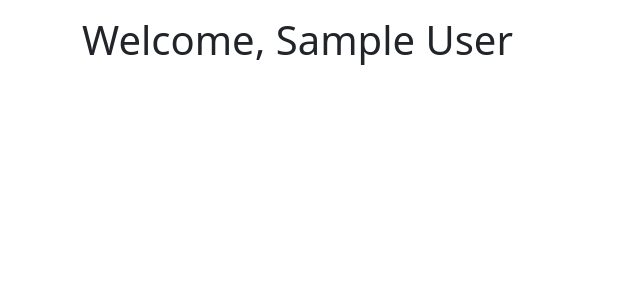
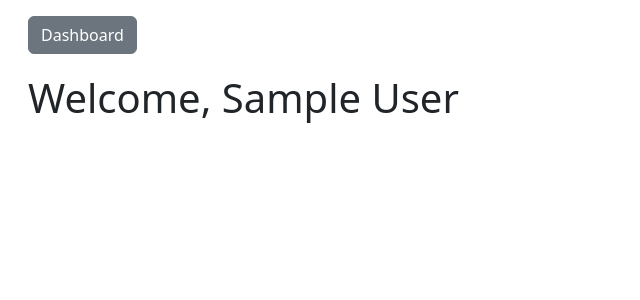
Before and after one commit to tmchuynh/business_project, a Flask app: page /employee/home in a window 1280 px wide. Shown: the top 300 px of the page, without its empty margins (0-640 px from the left). Run offline with Flask 2, Linux system fonts and the light colour scheme; the visitor is signed in with stand-in values (Sample User, id 1).

Commit message:
👌 IMPROVE: format

```diff
--- a/flask_app/templates/employee_home.html
+++ b/flask_app/templates/employee_home.html
@@ -5,12 +5,15 @@
         <meta http-equiv="X-UA-Compatible" content="IE=edge">
         <meta name="viewport" content="width=device-width, initial-scale=1.0">
         <title></title>
+        <link rel="stylesheet" href="https://cdn.jsdelivr.net/npm/bootstrap@5.2.3/dist/css/bootstrap.min.css">
         <link rel="stylesheet" href={{ url_for( 'static', filename='index.css' ) }}>
-        <link rel="stylesheet" href="https://cdn.jsdelivr.net/npm/bootstrap@5.2.3/dist/css/bootstrap.min.css">
     </head>
     <body>
         <div class="container">
-           <h1>Welcome, {{session['first_name']}}</h1>
+            <div class="d-flex">
+                <a href="/logout" class="btn btn-secondary">Dashboard</a>
+            </div>
+            <h1>Welcome, {{session['first_name']}}</h1>
         </div>
         <script src="https://cdn.jsdelivr.net/npm/bootstrap@5.3.0-alpha1/dist/js/bootstrap.bundle.min.js" integrity="sha384-w76AqPfDkMBDXo30jS1Sgez6pr3x5MlQ1ZAGC+nuZB+EYdgRZgiwxhTBTkF7CXvN" crossorigin="anonymous"></script>
     </body>
--- a/flask_app/templates/employee_update_password.html
+++ b/flask_app/templates/employee_update_password.html
@@ -10,6 +10,9 @@
     </head>
     <body>
         <div class="container">
+            <div class="d-flex">
+                <a href="/logout" class="btn btn-secondary">Dashboard</a>
+            </div>
             <h1>Update Your Password, {{employee.first_name}}</h1>
             <form action="/employee/update/{{employee.id}}" method="POST" class="form-horizontal">
                 <label for="first_name">First Name</label>
```
